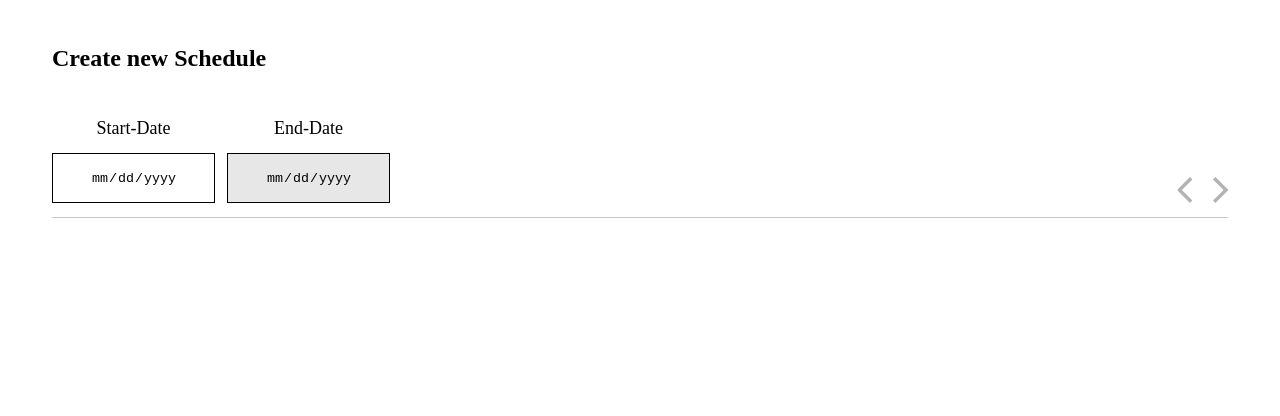
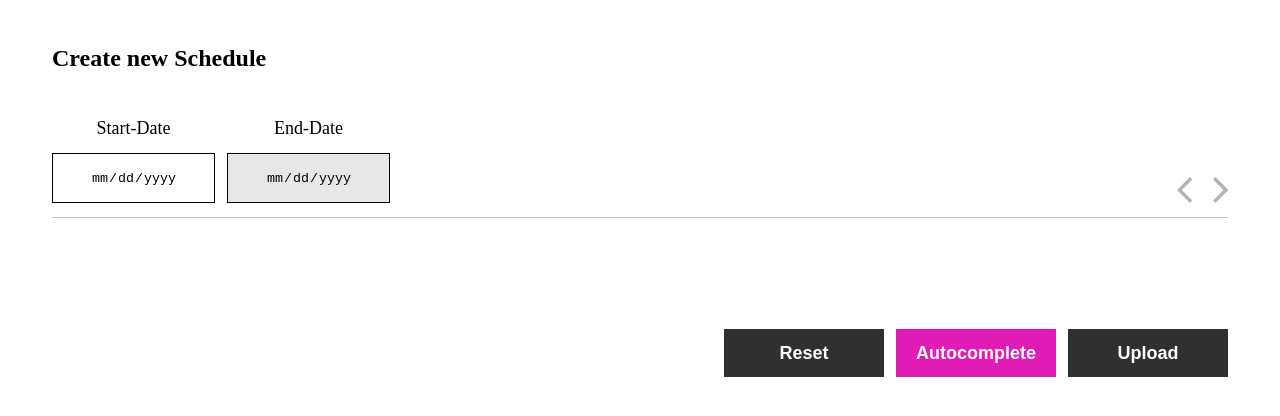
Before and after one commit to teodortt/schedule, a React (Vite) app: page / in a window 1280 px wide. Shown: the top 416 px of the page. Built offline with nearby package versions, Linux system fonts and the light colour scheme.

Commit message:
action buttons and scroll buttons

```diff
--- a/src/components/schedule/schedule.module.css
+++ b/src/components/schedule/schedule.module.css
@@ -186,4 +186,53 @@
     background: black;
     border-radius: 99px;
   }
+
+  .actionButtons {
+    display: flex;
+    justify-content: flex-end;
+    align-items: center;
+    gap: 12px;
+    width: 100%;
+    padding-top: 38px;
+
+    & button {
+      width: 160px;
+      height: 48px;
+      color: rgb(255, 255, 255);
+      font-size: 18px;
+      font-weight: 700;
+      line-height: 22px;
+      text-align: center;
+      border: none;
+      transition: 0.3s all;
+
+      &:hover {
+        background: #a96f6f;
+      }
+    }
+
+    .reset {
+      background: #303030;
+
+      &:disabled {
+        background: silver;
+      }
+    }
+
+    .autocomplete {
+      background: #e11bb6;
+
+      &:disabled {
+        background: #f6bbe9;
+      }
+    }
+
+    .upload {
+      background: #303030;
+
+      &:disabled {
+        background: silver;
+      }
+    }
+  }
 }
--- a/src/components/schedule/schedule.tsx
+++ b/src/components/schedule/schedule.tsx
@@ -1,4 +1,4 @@
-import { ChangeEvent, useState } from 'react';
+import { ChangeEvent, useRef, useState } from 'react';
 import styles from './schedule.module.css';
 import Arrow from '../../assets/arrow.svg?react';
 import classnames from 'classnames';
@@ -9,6 +9,7 @@ const Schedule = () => {
   const [startDate, setStartDate] = useState<string>('');
   const [endDate, setEndDate] = useState<string>('');
   const [dateRange, setDateRange] = useState<number>(0);
+  const schedulerRef = useRef<any>();
 
   const range = dateRange > 1 ? 'days' : 'day';
   const dayNames = [
@@ -52,6 +53,10 @@ const Schedule = () => {
     event.target.showPicker();
   };
 
+  const handleScroll = (scrollOffset: number) => {
+    schedulerRef.current.scrollLeft += scrollOffset;
+  };
+
   return (
     <div className={styles.container}>
       <div className={styles.title}>Create new Schedule</div>
@@ -88,18 +93,20 @@ const Schedule = () => {
         </div>
         <div className={styles.arrows}>
           <Arrow
+            onMouseDown={() => handleScroll(-100)}
             className={classnames(styles.arrowLeft, {
               [styles.disabled]: 'isFirst',
             })}
           />
           <Arrow
+            onMouseDown={() => handleScroll(100)}
             className={classnames(styles.arrowRight, {
               [styles.disabled]: 'isLast',
             })}
           />
         </div>
       </div>
-      <div className={styles.scheduler}>
+      <div className={styles.scheduler} ref={schedulerRef}>
         {Array.from({ length: dateRange }, (_, i) => i + 1).map((c, index) => {
           const currentDate = new Date(startDate);
           currentDate.setDate(currentDate.getDate() + index);
@@ -129,6 +136,12 @@ const Schedule = () => {
           );
         })}
       </div>
+
+      <div className={styles.actionButtons}>
+        <button className={styles.reset}>Reset</button>
+        <button className={styles.autocomplete}>Autocomplete</button>
+        <button className={styles.upload}>Upload</button>
+      </div>
     </div>
   );
 };
```
